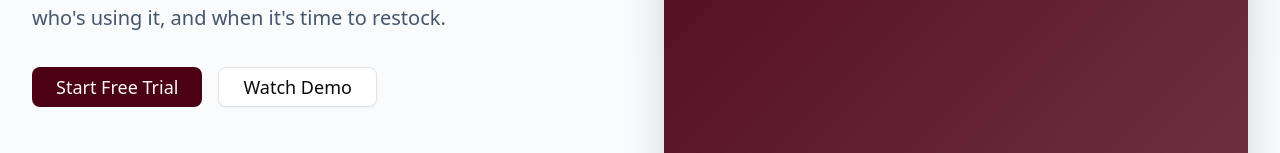
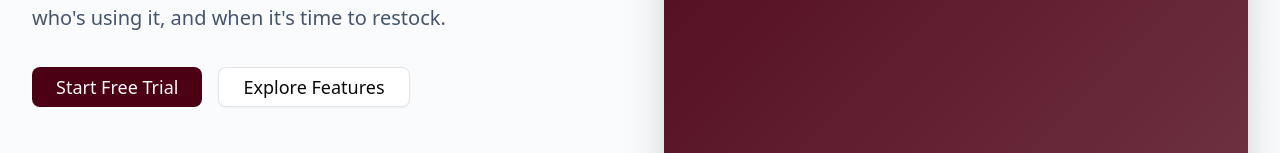
Before and after one commit to Peacecalculus/Desktop, a Next.js app: page / in a window 1280 px wide. Shown: the part 588-741 px from the top of the page. Built offline with nearby package versions, Linux system fonts and the light colour scheme.

Commit message:
added global header and footer

```diff
--- a/src/app/globals.css
+++ b/src/app/globals.css
@@ -116,7 +116,61 @@
   * {
     @apply border-border outline-ring/50;
   }
+
+  html {
+    scroll-behavior: smooth;
+    scroll-padding-top: 4rem; /* Offset for sticky header */
+  }
+
   body {
     @apply bg-background text-foreground;
   }
+
+  /* Enhanced focus styles for accessibility */
+  *:focus-visible {
+    @apply outline-2 outline-offset-2 outline-primary;
+  }
+
+  /* Custom scrollbar styling */
+  ::-webkit-scrollbar {
+    width: 10px;
+    height: 10px;
+  }
+
+  ::-webkit-scrollbar-track {
+    @apply bg-muted;
+  }
+
+  ::-webkit-scrollbar-thumb {
+    @apply bg-muted-foreground/30 rounded-lg;
+  }
+
+  ::-webkit-scrollbar-thumb:hover {
+    @apply bg-muted-foreground/50;
+  }
+
+  /* Firefox scrollbar */
+  * {
+    scrollbar-width: thin;
+    scrollbar-color: hsl(var(--muted-foreground) / 0.3) hsl(var(--muted));
+  }
+
+  /* Backdrop filter fallback */
+  @supports not (backdrop-filter: blur(10px)) {
+    .backdrop-blur {
+      background-color: hsl(var(--background) / 0.95) !important;
+    }
+  }
+
+  /* Prevent layout shift from scrollbar */
+  html {
+    overflow-y: scroll;
+  }
+
+  /* Better text rendering */
+  body {
+    -webkit-font-smoothing: antialiased;
+    -moz-osx-font-smoothing: grayscale;
+    text-rendering: optimizeLegibility;
+  }
 }
--- a/src/app/page.tsx
+++ b/src/app/page.tsx
@@ -45,7 +45,7 @@ export default function Home() {
                   <Link href="/signup">Start Free Trial</Link>
                 </Button>
                 <Button size="lg" variant="outline" className="text-lg" asChild>
-                  <Link href="#demo">Watch Demo</Link>
+                  <Link href="#features">Explore Features</Link>
                 </Button>
               </div>
               <div className="flex items-center gap-8 pt-4">
@@ -327,7 +327,7 @@ export default function Home() {
       </section>
 
       {/* CTA Section */}
-      <section className="py-20 bg-primary text-primary-foreground">
+      <section id="pricing" className="py-20 bg-primary text-primary-foreground">
         <div className="container mx-auto px-4 sm:px-6 lg:px-8 text-center">
           <h2 className="text-3xl sm:text-4xl font-bold mb-4">
             Ready to Take Control of Your Inventory?
```
